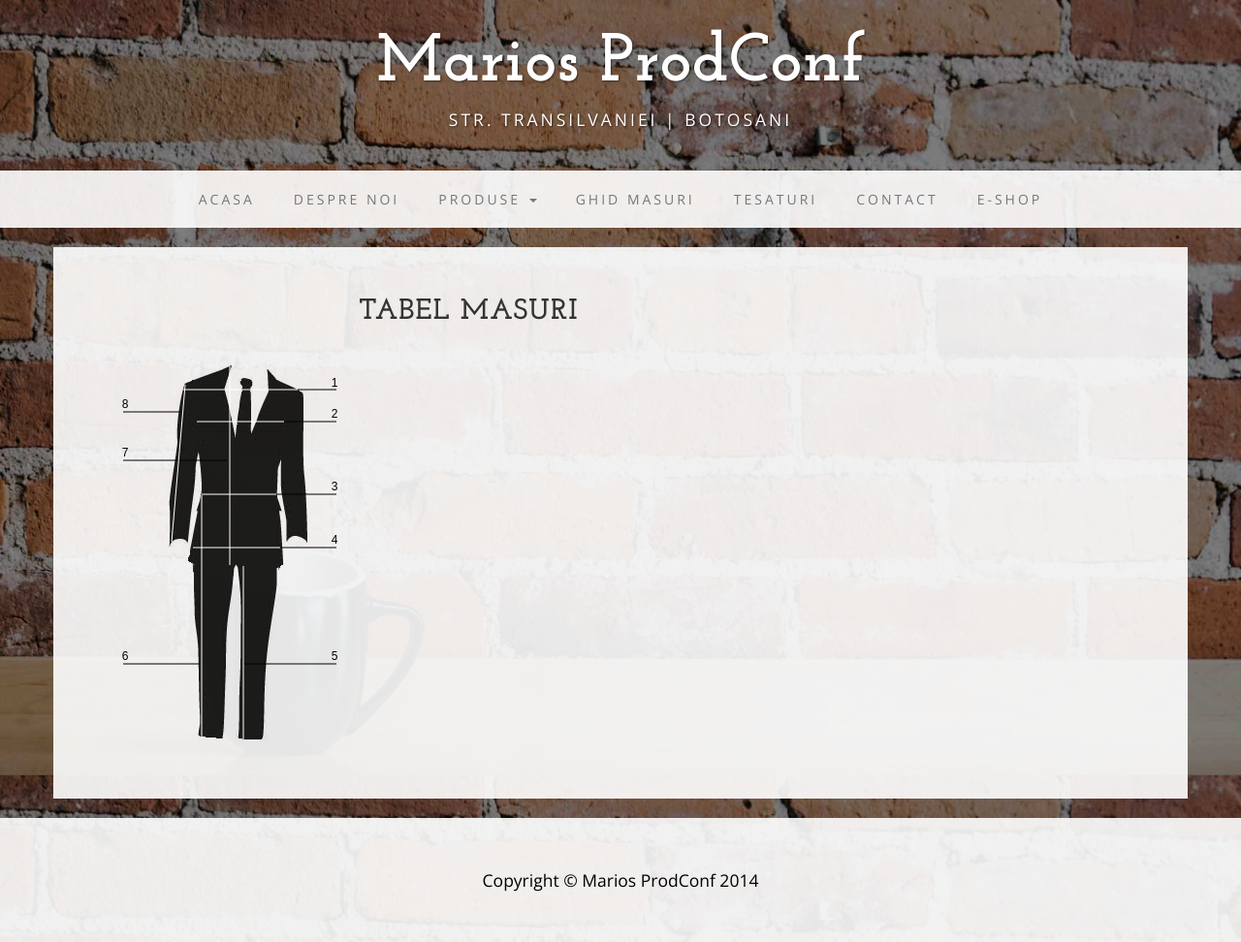
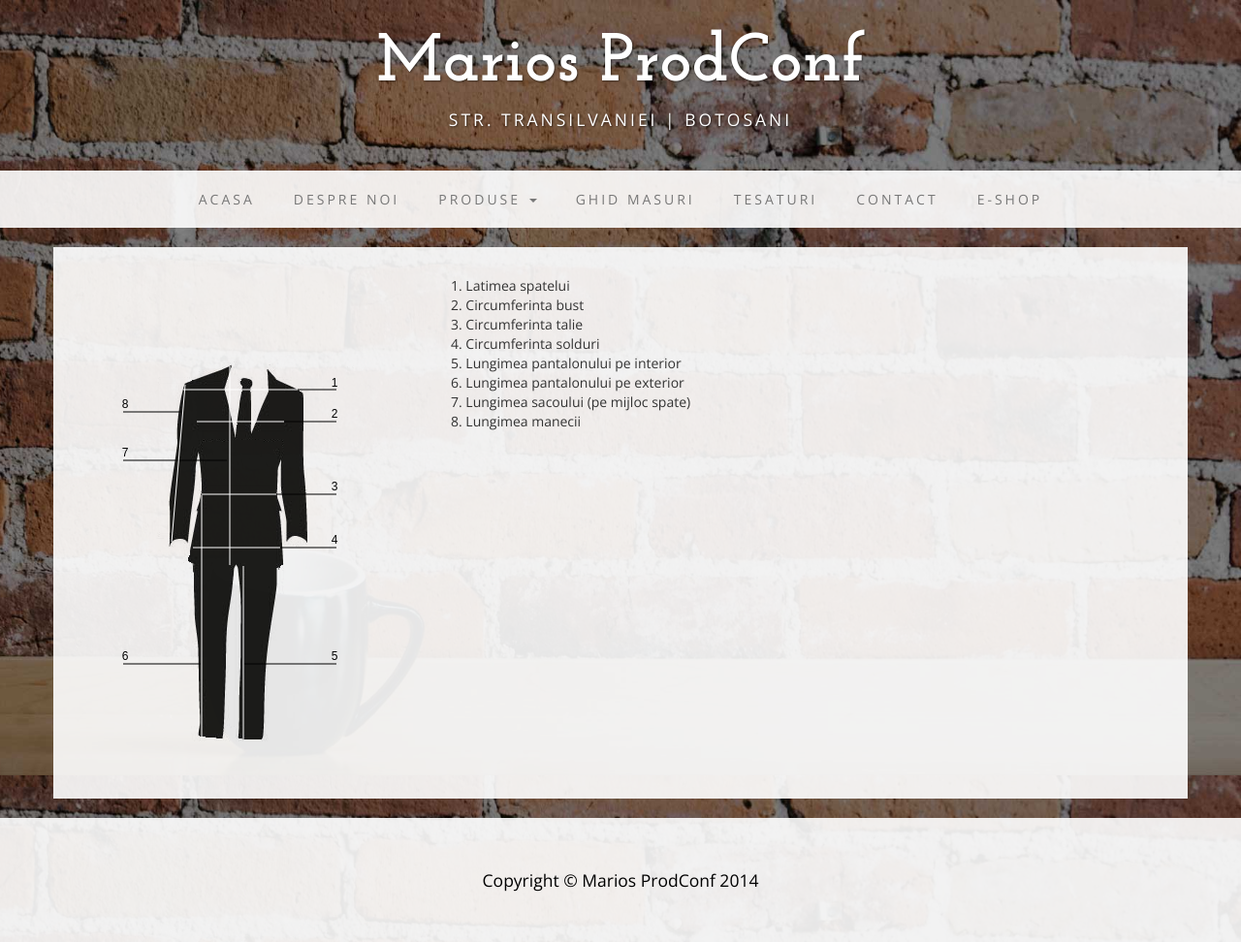
Before and after one commit to atdi/suittale, a Flask app: page /suitmeasures in a window 1280 px wide. Shown: the whole page at 97% size. Run offline with Flask 2, Linux system fonts and the light colour scheme; parts of the project's set-up code (start-up, migrations or seed data) failed here and were passed over; some libraries are stand-ins or nearby versions.

Commit message:
Create the measures table

```diff
--- a/suittale/__init__.py
+++ b/suittale/__init__.py
@@ -42,7 +42,7 @@ def add_prod_admin_views(admin):
     admin.add_view(AdminProductView(db.session, category='Produse'))
     admin.add_view(AdminProductImagesView(db.session, category='Produse'))
     admin.add_view(AdminTextureView(db.session, category='Produse'))
-    admin.add_view(AdminSuitSizeGuideView(db.session, category='Produse'))
+    admin.add_view(AdminSuitSizeGuideView(db.session, category='Ghid masuri'))
 
 
 rest_manager = APIManager(app, flask_sqlalchemy_db=db)
--- a/suittale/static/js/graphics/measures-guide.js
+++ b/suittale/static/js/graphics/measures-guide.js
@@ -137,7 +137,7 @@ function MeasuresGraphics() {
 var measures = new MeasuresGraphics();
 measures.drawSuitLines();
 
-$( "a[name=measure]" ).mouseenter(function() {
+$( "tr[name=measure]" ).mouseenter(function() {
     measures.deleteInitialSuitNumbers();
     measures.drawSuitNumbers($( this).attr('id'));
     view.draw();
--- a/suittale/static/templates/measures/_suitMeasuresList.tmpl.html
+++ b/suittale/static/templates/measures/_suitMeasuresList.tmpl.html
@@ -2,20 +2,21 @@
         <td>3. Talie</td><td>4. Solduri</td>
         <td>5. Pantalon interior</td><td>6. Pantalon exterior</td>
         <td>7. Lungime sacou</td><td>8. Lungime maneca</td> -->
-<table class="table table-bordered">
+<table class="table table-bordered table-condensed table-hover">
     <thead>
+    <tr><td colspan="9" align="center"><b>Tabel dimensiuni costume  talia a-I-a</b></td></tr>
     <tr>
-        <td>M</td>
-        <td>1</td><td>2</td>
-        <td>3</td><td>4</td>
-        <td>5</td><td>6</td>
-        <td>7</td><td>8</td>
+        <th>M</th>
+        <th>1</th><th>2</th>
+        <th>3</th><th>4</th>
+        <th>5</th><th>6</th>
+        <th>7</th><th>8</th>
     </tr>
     </thead>
     <tbody>
 {{#measures}}
-<tr>
-    <td><a id="{{size}}" name="measure">{{size}}</a></td>
+<tr id="{{size}}" name="measure">
+    <td class="info">{{size}}</td>
     <td>{{shoulders}}</td><td>{{chest}}</td>
     <td>{{waist}}</td><td>{{hips}}</td>
     <td>{{inside_leg}}</td><td>{{external_leg}}</td>
--- a/suittale/templates/suit-measures.html
+++ b/suittale/templates/suit-measures.html
@@ -3,7 +3,7 @@
 {% block main %}
 <div class="row">
             <div class="box" id="content">
-                <div class="col-sm-3">
+                <div class="col-sm-4">
 
                     <canvas id="canvas" width="331" height="504">
                     </canvas>
@@ -11,9 +11,23 @@
                     <img src="{{ url_for('static', filename='img/measures/suit.png') }}" id="suit" style="display: none;"/>
 
                 </div>
-                <div class="col-lg-9">
-                    <h2>Tabel masuri</h2>
-                    <div id="measures_list"></div>
+                <div class="col-lg-8">
+
+                    <div id="measures_list">
+
+                    </div>
+                    <div>
+                        <table>
+                            <tr><td>1.</td><td>&nbsp;Latimea spatelui</td></tr>
+                            <tr><td>2.</td><td>&nbsp;Circumferinta bust</td></tr>
+                            <tr><td>3.</td><td>&nbsp;Circumferinta talie</td></tr>
+                            <tr><td>4.</td><td>&nbsp;Circumferinta solduri</td></tr>
+                            <tr><td>5.</td><td>&nbsp;Lungimea pantalonului pe interior</td></tr>
+                            <tr><td>6.</td><td>&nbsp;Lungimea pantalonului pe exterior</td></tr>
+                            <tr><td>7.</td><td>&nbsp;Lungimea sacoului (pe mijloc spate)</td></tr>
+                            <tr><td>8.</td><td>&nbsp;Lungimea manecii</td></tr>
+                        </table>
+                    </div>
                 </div>
             </div>
 </div>
--- a/suittale/users/admin.py
+++ b/suittale/users/admin.py
@@ -3,7 +3,6 @@ from flask.ext.admin.model.form import InlineFormAdmin
 from suittale.admin_core import AdminBaseView
 from .models import User, Role, Country, \
     Region, City, Customer, Address
-
 
 
 class AdminUserView(AdminBaseView):
```
Also changed, not shown: suittale/static/templates/products/_productList.tmpl.html (+9 -2 lines).
